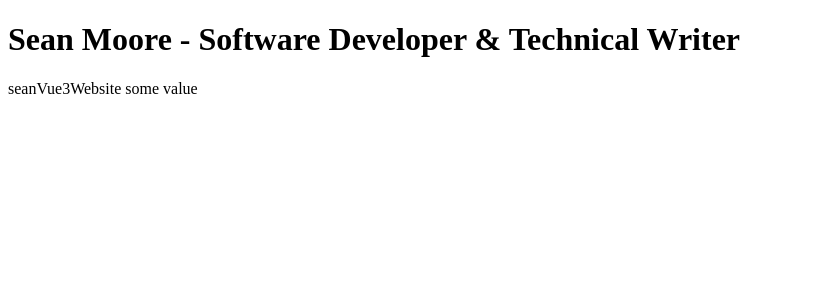
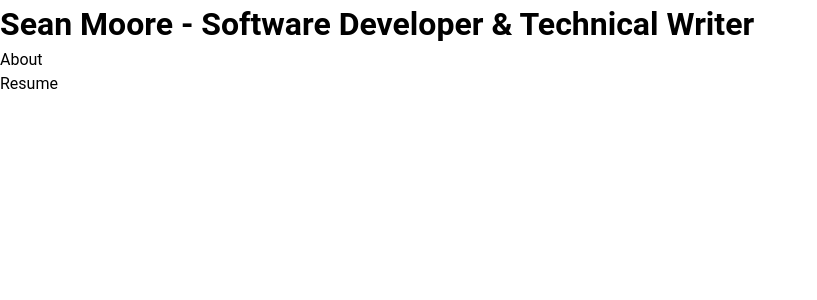
Before and after one commit to seanmooretechwriter/seanmooretechwriter.github.io, a Vue app: page / in a window 1280 px wide. Shown: the top 300 px of the page, without its empty margins (0-817 px from the left). Built offline with nearby package versions, Linux system fonts and the light colour scheme.

Commit message:
Add vuetify & build naviation menu

```diff
--- a/package.json
+++ b/package.json
@@ -10,7 +10,8 @@
   },
   "dependencies": {
     "pinia": "^2.1.7",
-    "vue": "^3.4.21"
+    "vue": "^3.4.21",
+    "vuetify": "^3.5.17"
   },
   "devDependencies": {
     "@vitejs/plugin-vue": "^5.0.4",
--- a/src/App.vue
+++ b/src/App.vue
@@ -1,18 +1,17 @@
 <template>
   <div>
-    <h1>Sean Moore - Software Developer & Technical Writer</h1>
-    {{ applicationID }}
-
-    {{ store.getterFunction }}
+    <h1>{{ applicationTitle }}</h1>
+    <NavigationMenu />
   </div>
 </template>
 <script setup lang="ts">
 
+import NavigationMenu from './view/NavigationMenu.vue'
 import { useMainApplicationStore } from './store'
 import { storeToRefs } from 'pinia'
 
 const store = useMainApplicationStore();
-const { applicationID } = storeToRefs(store)
+const { applicationID, applicationTitle } = storeToRefs(store);
 
 console.log('applicationID: ', applicationID.value);
 console.log('getterFunction: ', store.getterFunction);
--- a/src/main.ts
+++ b/src/main.ts
@@ -1,9 +1,21 @@
 import { createApp } from 'vue'
 import { createPinia } from 'pinia'
+import 'vuetify/styles'
+import { createVuetify } from 'vuetify'
+import * as components from 'vuetify/components'
+import * as directives from 'vuetify/directives'
 import App from './App.vue'
 
 const pinia = createPinia()
+
+const vuetify = createVuetify({
+  components,
+  directives,
+})
+
 const app = createApp(App)
 
 app.use(pinia)
+app.use(vuetify)
+
 app.mount('#app')
--- a/src/store/index.ts
+++ b/src/store/index.ts
@@ -1,17 +1,16 @@
 import { defineStore } from "pinia";
-import { ComputedRef, Ref, computed, ref } from "vue";
+import { ComputedRef, computed, ref } from "vue";
 
 const defineMainApplicationStore = () => {
-  //const state = {
+  const state = {
+    applicationID: ref("seanVue3Website"),
+    applicationTitle: ref("Sean Moore - Software Developer & Technical Writer")
+  };
 
-  //};
-
-  const applicationID: Ref<string> = ref("seanVue3Website");
   const getterFunction: ComputedRef<string> = computed(() => "some value" );
 
   return {
-    //...state,
-    applicationID,
+    ...state,
     getterFunction
   };
 };
--- /dev/null
+++ b/src/view/NavigationMenu.vue
@@ -0,0 +1,4 @@
+<template>
+    <div>About</div>
+    <div>Resume</div>
+</template>
```
Also changed, not shown: 1 other file (tests, documents, lock files or other folders).
